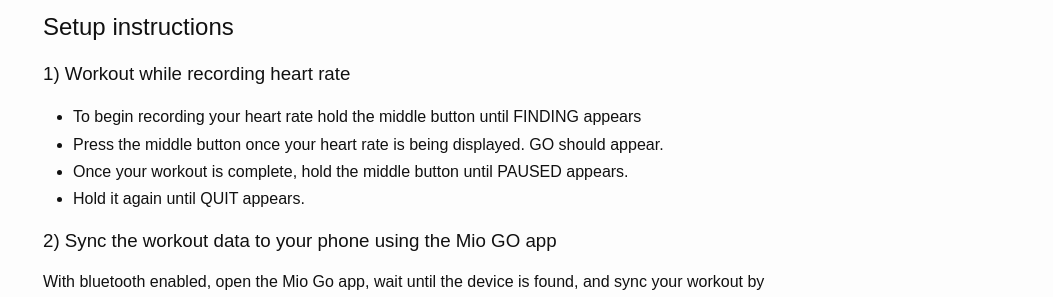
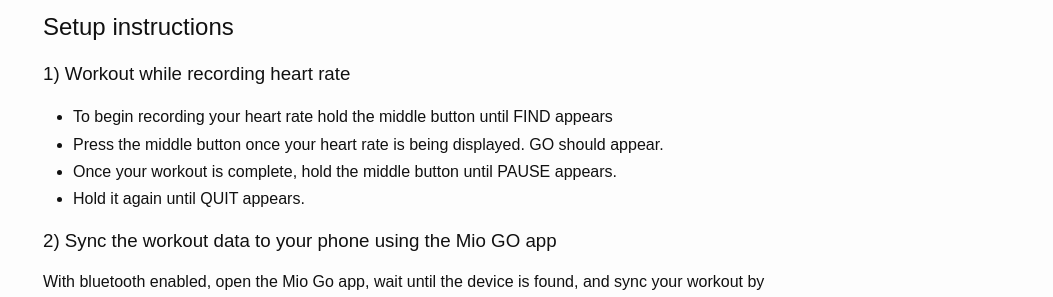
Before and after one commit to dcroote/dcroote.github.io, a Jekyll site: the page built from _posts/2016-05-29-heart-rate-analysis-mio-python.md, in a window 1280 px wide and 900 px high, scrolled down 854 px. Shown: the part 152-449 px from the top of the window, without its empty margins (227-1280 px from the left). Built offline with Jekyll 4.4.1, drawn with Linux system fonts in a browser that asks for light colours; comment, search, counter and statistics services are not loaded.

Commit message:
update wording

```diff
--- a/_posts/2016-05-29-heart-rate-analysis-mio-python.md
+++ b/_posts/2016-05-29-heart-rate-analysis-mio-python.md
@@ -23,9 +23,9 @@
 ## Setup instructions
 
 ### 1) Workout while recording heart rate
-- To begin recording your heart rate hold the middle button until FINDING appears
+- To begin recording your heart rate hold the middle button until FIND appears
 - Press the middle button once your heart rate is being displayed. GO should appear.
-- Once your workout is complete, hold the middle button until PAUSED appears.
+- Once your workout is complete, hold the middle button until PAUSE appears.
 - Hold it again until QUIT appears.
 
 ### 2) Sync the workout data to your phone using the Mio GO app
```
Also changed, not shown: 2 other files.
